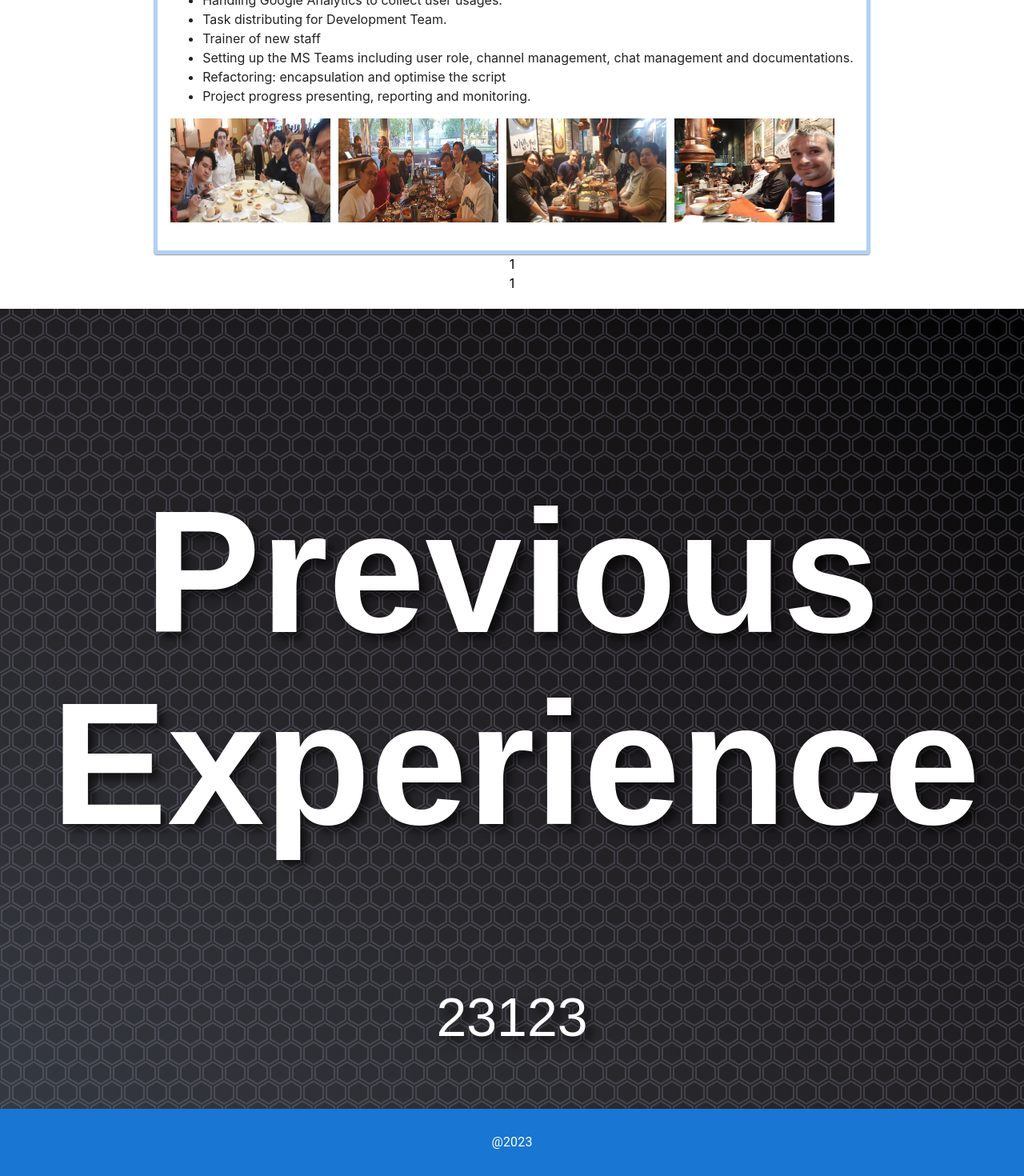
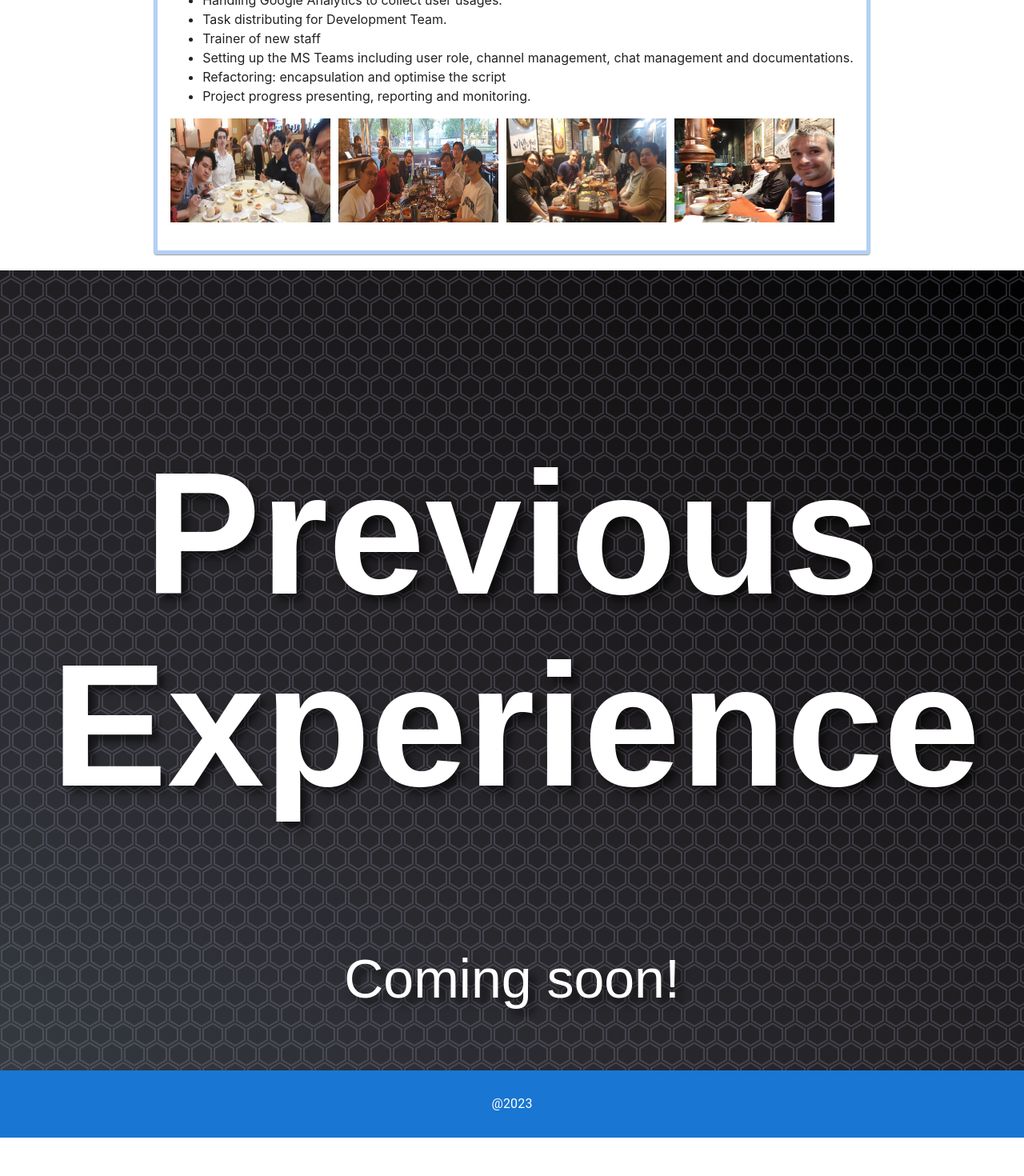
Before and after one commit to warranttsai/warrant-entry, a React (Vite) app: page /working-experience in a window 1280 px wide. Shown: the part 536-2006 px from the top of the page at 80% size. After the commit the page ends 1958 px from the top, so only its background shows below. Built offline with nearby package versions, Linux system fonts and the light colour scheme.

Commit message:
fix: change all the 123 to coming soon

```diff
--- a/src/pages/contact-with-me/ContactWithMe.tsx
+++ b/src/pages/contact-with-me/ContactWithMe.tsx
@@ -53,7 +53,7 @@ function ContactWithMe() {
           alignItems: "center",
         }}
       >
-        123
+        Coming soon!
       </div>
     </ContactContainer>
   );
--- a/src/pages/my-hobbies/MyHobbies.tsx
+++ b/src/pages/my-hobbies/MyHobbies.tsx
@@ -1,7 +1,7 @@
 export default function MyHobbies() {
   return (
     <>
-      <div>123</div>
+      <div>Coming soon!</div>
     </>
   );
 }
--- a/src/pages/not-found-page/NotFoundPage.tsx
+++ b/src/pages/not-found-page/NotFoundPage.tsx
@@ -1,7 +1,7 @@
 function NotFoundPage() {
   return (
     <>
-      <div>this is NotFoundPage</div>
+      <div>Nothing Found!!</div>
     </>
   );
 }
--- a/src/pages/other-experience/OtherExperience.tsx
+++ b/src/pages/other-experience/OtherExperience.tsx
@@ -1,7 +1,7 @@
 export default function OtherExperience() {
   return (
     <>
-      <div>123</div>
+      <div>Coming soon!</div>
     </>
   );
 }
--- a/src/pages/working-experience/WorkingExperience.tsx
+++ b/src/pages/working-experience/WorkingExperience.tsx
@@ -14,15 +14,13 @@ export default function WorkingExperience() {
         <BlackCenterTitle>Present</BlackCenterTitle>
         <FlexColumnCenteredContainer>
           <Cleanstormwater />
-          <Flex1>1</Flex1>
-          <Flex1>1</Flex1>
         </FlexColumnCenteredContainer>
       </div>
       <BlackBackgroundContainer>
         <BlackCenterTitle style={{ color: "white" }}>
           Previous Experience
         </BlackCenterTitle>
-        <FlexColumnCenteredContainer>23123</FlexColumnCenteredContainer>
+        <FlexColumnCenteredContainer>Coming soon!</FlexColumnCenteredContainer>
       </BlackBackgroundContainer>
     </>
   );
```
